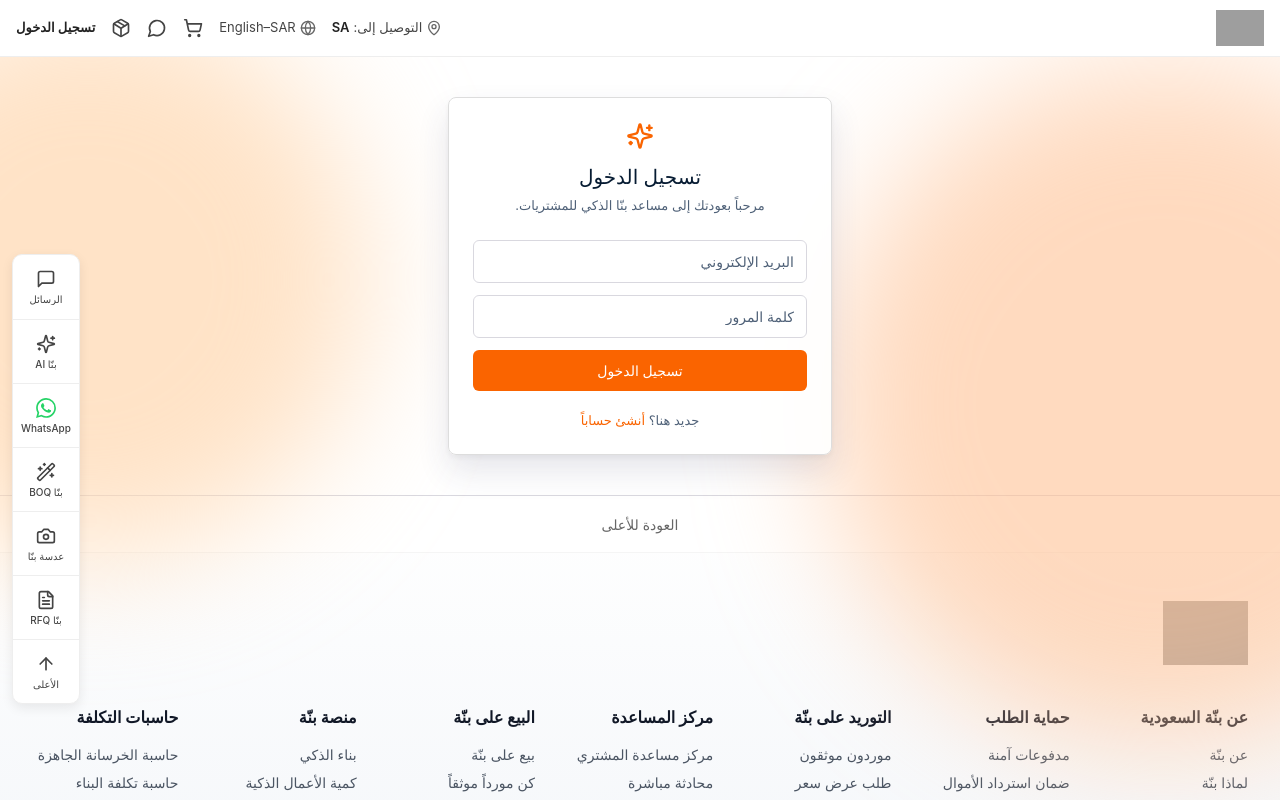
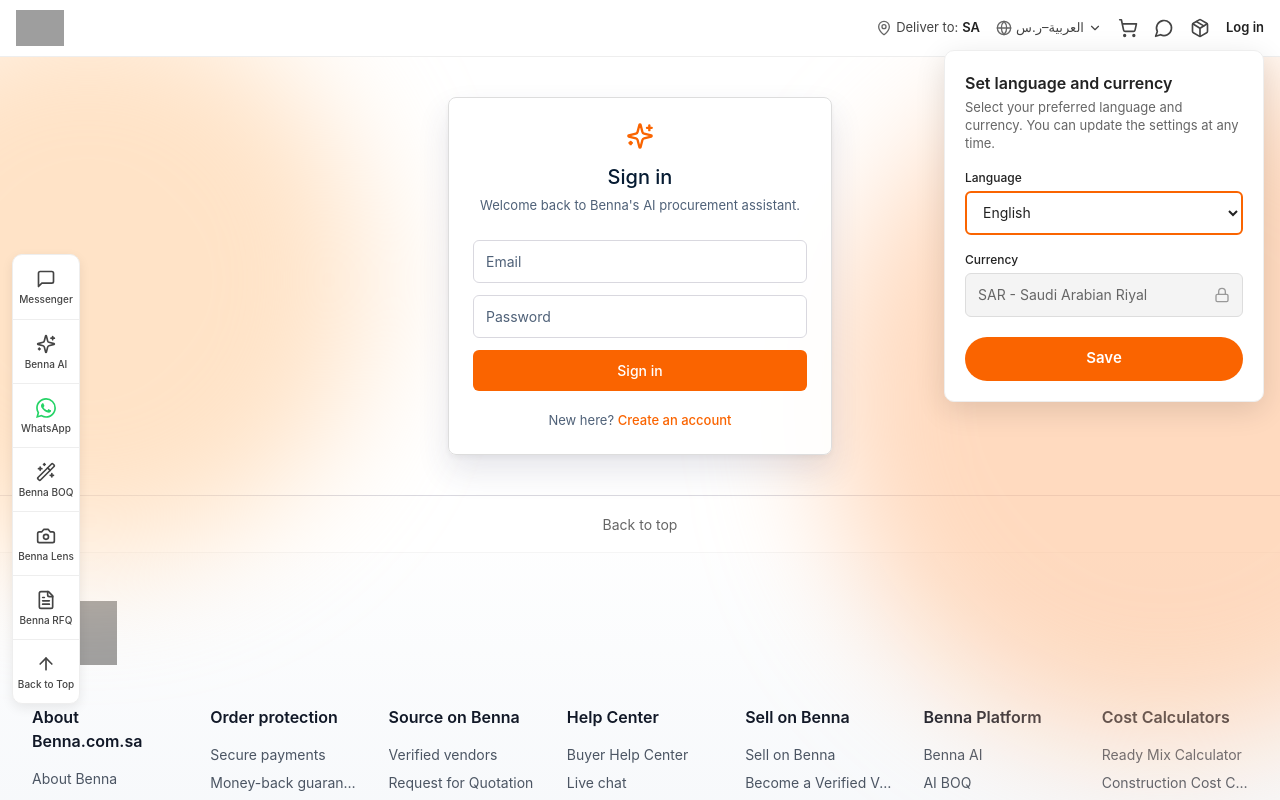
Before and after one commit to hussainghazali/Benna-Track-Order, a React (Vite) app: page /login in a window 1280 px wide. Both pictures are taken after a click on the button "العربية–ر.س". Shown: the top 800 px of the page. Built offline with nearby package versions, Linux system fonts and the light colour scheme; no server answers; grey boxes are pictures that could not be loaded; a small style sheet from the web is missing.

Commit message:
Header: language+currency & messages dropdowns; BOQ: remove how-it-works, orange card accent

```diff
--- a/src/components/Header.tsx
+++ b/src/components/Header.tsx
@@ -1,8 +1,9 @@
 // Standalone header matching the Benna storefront chrome (Alibaba-style):
-// single row, centered container — logo left; Deliver-to / Language /
-// cart / messages / orders / Log in on the right.
+// single row, centered container — logo left; Deliver-to / language+currency
+// popover / cart / messages popover / orders / Log in on the right.
+import { useState, useRef, useEffect } from "react";
 import { Link, useNavigate } from "react-router-dom";
-import { MapPin, Globe, ShoppingCart, MessageCircle, Package, User } from "lucide-react";
+import { MapPin, Globe, ShoppingCart, MessageCircle, Package, User, ChevronDown, Lock } from "lucide-react";
 import { useAuth } from "@/contexts/AuthContext";
 import { useCart } from "@/contexts/CartContext";
 import { useLanguage } from "@/contexts/LanguageContext";
@@ -12,6 +13,33 @@
   const { items, setIsCartOpen } = useCart();
   const { isRTL, t, language, setLanguage } = useLanguage();
   const navigate = useNavigate();
+
+  const [langOpen, setLangOpen] = useState(false);
+  const [msgOpen, setMsgOpen] = useState(false);
+  const [pendingLang, setPendingLang] = useState<"en" | "ar">("en");
+  const wrapRef = useRef<HTMLDivElement>(null);
+
+  // Close dropdowns on outside click / Esc
+  useEffect(() => {
+    const onDoc = (e: MouseEvent) => {
+      if (wrapRef.current && !wrapRef.current.contains(e.target as Node)) {
+        setLangOpen(false);
+        setMsgOpen(false);
+      }
+    };
+    const onKey = (e: KeyboardEvent) => {
+      if (e.key === "Escape") {
+        setLangOpen(false);
+        setMsgOpen(false);
+      }
+    };
+    document.addEventListener("mousedown", onDoc);
+    document.addEventListener("keydown", onKey);
+    return () => {
+      document.removeEventListener("mousedown", onDoc);
+      document.removeEventListener("keydown", onKey);
+    };
+  }, []);
 
   const displayName =
     (user as { name?: string; fullName?: string } | null)?.name ||
@@ -35,21 +63,72 @@
         </Link>
 
         {/* Right utilities */}
-        <div className="flex items-center gap-4 text-[13px] text-ali-ink-700">
+        <div className="relative flex items-center gap-4 text-[13px] text-ali-ink-700" ref={wrapRef}>
           <span className="hidden items-center gap-1 md:flex">
             <MapPin className="h-4 w-4 text-ali-ink-500" />
             {t("Deliver to:", "التوصيل إلى:")}{" "}
             <span className="font-semibold text-ali-ink-900">SA</span>
           </span>
 
+          {/* Language + currency dropdown */}
           <button
             type="button"
-            onClick={() => setLanguage(language === "ar" ? "en" : "ar")}
+            onClick={() => {
+              setPendingLang(language as "en" | "ar");
+              setLangOpen((v) => !v);
+              setMsgOpen(false);
+            }}
             className="hidden items-center gap-1 hover:text-ali-ink-900 md:flex"
           >
             <Globe className="h-4 w-4 text-ali-ink-500" />
             {isRTL ? "English–SAR" : "العربية–ر.س"}
+            <ChevronDown className="h-3.5 w-3.5" />
           </button>
+
+          {langOpen && (
+            <div className="absolute end-0 top-full z-50 mt-3 w-[320px] rounded-xl border border-ali-line-200 bg-white p-5 text-start shadow-[0_8px_30px_rgba(0,0,0,0.12)]">
+              <h3 className="text-[16px] font-semibold text-ali-ink-900">
+                {t("Set language and currency", "اختر اللغة والعملة")}
+              </h3>
+              <p className="mt-1 text-[13px] leading-snug text-ali-ink-500">
+                {t(
+                  "Select your preferred language and currency. You can update the settings at any time.",
+                  "اختر لغتك وعملتك المفضلة. يمكنك تعديل الإعدادات في أي وقت.",
+                )}
+              </p>
+
+              <label className="mt-4 block text-[12px] font-medium text-ali-ink-900">
+                {t("Language", "اللغة")}
+              </label>
+              <select
+                value={pendingLang}
+                onChange={(e) => setPendingLang(e.target.value as "en" | "ar")}
+                className="mt-1 h-11 w-full rounded-lg border-2 border-ali-orange-500 bg-white px-3 text-[14px] text-ali-ink-900 focus:outline-none"
+              >
+                <option value="en">English</option>
+                <option value="ar">العربية</option>
+              </select>
+
+              <label className="mt-4 block text-[12px] font-medium text-ali-ink-900">
+                {t("Currency", "العملة")}
+              </label>
+              <div className="mt-1 flex h-11 w-full items-center justify-between rounded-lg border border-ali-line-300 bg-ali-bg-100 px-3 text-[14px] text-ali-ink-500">
+                <span>{t("SAR - Saudi Arabian Riyal", "ر.س - ريال سعودي")}</span>
+                <Lock className="h-4 w-4 text-ali-ink-400" />
+              </div>
+
+              <button
+                type="button"
+                onClick={() => {
+                  setLanguage(pendingLang);
+                  setLangOpen(false);
+                }}
+                className="mt-5 h-11 w-full rounded-full bg-ali-orange-500 text-[15px] font-semibold text-white transition-colors hover:bg-ali-orange-600"
+              >
+                {t("Save", "حفظ")}
+              </button>
+            </div>
+          )}
 
           <button type="button" onClick={() => setIsCartOpen(true)} className="relative hover:text-ali-ink-900" title={t("Cart", "السلة")}>
             <ShoppingCart className="h-5 w-5" />
@@ -60,7 +139,39 @@
             )}
           </button>
 
-          <MessageCircle className="h-5 w-5 cursor-pointer hover:text-ali-ink-900" />
+          {/* Messages dropdown */}
+          <button
+            type="button"
+            onClick={() => {
+              setMsgOpen((v) => !v);
+              setLangOpen(false);
+            }}
+            className="relative hover:text-ali-ink-900"
+            title={t("Messages", "الرسائل")}
+          >
+            <MessageCircle className="h-5 w-5" />
+          </button>
+
+          {msgOpen && (
+            <div className="absolute end-0 top-full z-50 mt-3 w-[340px] rounded-xl border border-ali-line-200 bg-white p-5 shadow-[0_8px_30px_rgba(0,0,0,0.12)]">
+              <h3 className="text-[18px] font-semibold text-ali-ink-900">
+                {t("Messages", "الرسائل")}
+              </h3>
+              <p className="mt-8 mb-8 text-center text-[14px] text-ali-ink-500">
+                {isAuthenticated
+                  ? t("No messages yet", "لا توجد رسائل بعد")
+                  : t("Sign in to view more", "سجّل الدخول للعرض")}
+              </p>
+              <Link
+                to={isAuthenticated ? "/track-order" : "/welcome?redirect=/track-order"}
+                onClick={() => setMsgOpen(false)}
+                className="block h-12 w-full rounded-full bg-ali-orange-500 text-center text-[15px] font-semibold leading-[3rem] text-white transition-colors hover:bg-ali-orange-600"
+              >
+                {isAuthenticated ? t("Open messages", "فتح الرسائل") : t("Sign in", "تسجيل الدخول")}
+              </Link>
+            </div>
+          )}
+
           <Package className="h-5 w-5 cursor-pointer hover:text-ali-ink-900" />
 
           {isAuthenticated ? (
```
